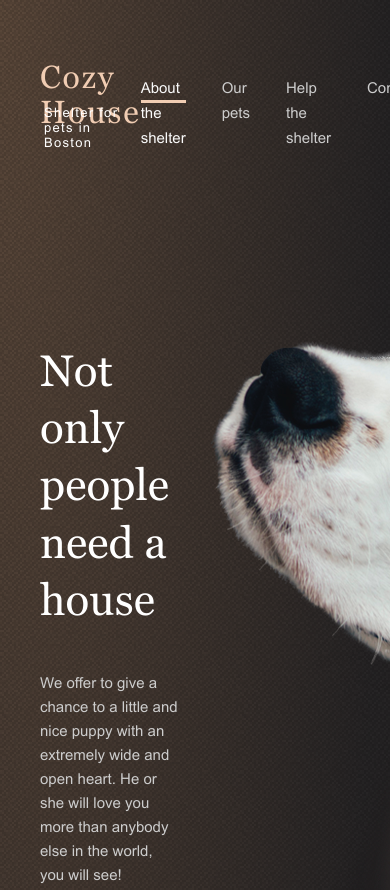
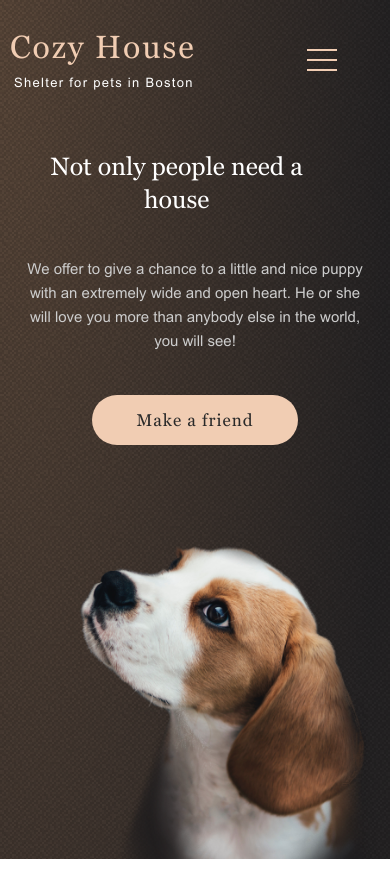
Before and after one commit to foxtrotkilomike/Pet-haven, a website: page shelter/index.html in a window 390 px wide. Shown: the top 890 px of the page. Drawn offline with Linux system fonts and the light colour scheme.

Commit message:
feat: add burger prototype

```diff
--- a/shelter/index.html
+++ b/shelter/index.html
@@ -40,6 +40,10 @@
           </ul>
         </nav>
       </div>
+      <button class="burger__button">
+        <span></span>
+      </button>
+      <div class="overlay"></div>
     </header>
 
     <main class="main">
@@ -257,6 +261,7 @@
       <div class="_ibg"></div>
     </footer>
   </div>
+  <script src="scripts/script.js"></script>
 </body>
 
 </html>
--- /dev/null
+++ b/shelter/scripts/script.js
@@ -0,0 +1,19 @@
+const body = document.querySelector('body')
+const wrapper = document.querySelector('.wrapper');
+const header = document.querySelector('.header__container');
+const headerMenu = document.querySelector('.header__menu');
+const burgerButton = document.querySelector('.burger__button');
+const overlay = document.querySelector('.overlay');
+
+burgerButton.addEventListener('click', ()=>{
+  headerMenu.classList.toggle('menu--active');
+  burgerButton.classList.toggle('menu--active');
+  if (document.querySelector('.overlay__active')) {
+    overlay.classList.remove('overlay__active');
+    body.style.cssText = 'overflow-y: visible';
+  } else {
+    overlay.classList.add('overlay__active');
+    body.style.cssText = 'overflow-y: hidden;';
+  }
+
+})
--- a/shelter/styles/sass/style.scss
+++ b/shelter/styles/sass/style.scss
@@ -49,6 +49,10 @@ a {
   @media (min-width: 768px) and (max-width: 1279px) {
     padding: 0 30px;
   }
+
+  @media (max-width: 767px) {
+    padding: 0 10px;
+  }
 }
 
 .heading--main {
@@ -98,7 +102,7 @@ a {
 
 .button-container {
   max-width: fit-content;
-  @media (min-width: 768px) and (max-width: 1279px) {
+  @media (max-width: 1279px) {
     margin: 0 auto;
   }
 }
@@ -166,7 +170,7 @@ a {
   padding: 60px 0;
   z-index: 10;
 
-  @media (min-width: 768px) and (max-width: 1279px) {
+  @media (max-width: 1279px) {
     padding-top: 30px;
   }
 
@@ -200,6 +204,110 @@ a {
 
   &__menu {
     margin-top: 15px;
+
+    @media (max-width: 767px) {
+      position: absolute;
+      top: 0;
+      right: -100%;
+      width: 320px;
+      height: 100vh;
+      margin-top: 0;
+      z-index: 5;
+      background-color: $color-dark-3xl;
+      transition: right 0.3s ease-out;
+
+      &.menu--active {
+        right: 0;
+      }
+
+      .menu {
+        &__list {
+          margin-top: 50%;
+          flex-direction: column;
+          align-items: center;
+        }
+
+        &__item {
+          height: 54px;
+          box-sizing: border-box;
+
+          &:not(:last-child) {
+            margin-right: 0;
+            margin-bottom: 40px;
+          }
+        }
+
+        &__link {
+          font-size: 32px;
+          line-height: 160%;
+        }
+      }
+    }
+  }
+}
+
+.overlay {
+  position: fixed;
+  top: 0;
+  left: 0;
+  width: 0;
+  height: 0;
+  z-index: 2;
+  background-color: transparent;
+  transition: background-color 0.3s ease;
+
+  &__active {
+    width: 100%;
+    height: 100%;
+    background-color: rgba(41, 41, 41, 0.6);
+  }
+}
+
+.burger__button {
+  display: none;
+  position: absolute;
+  z-index: 5;
+  right: 53px;
+  top: 49px;
+  width: 30px;
+  height: 22px;
+  padding: 0;
+  border: none;
+  background-color: transparent;
+  cursor: pointer;
+  transition: transform 0.3s ease-out;
+
+  &::before,
+  &::after,
+  & span {
+    position: absolute;
+    width: 100%;
+    height: 2px;
+    left: 0;
+    background-color: $color-primary;
+  }
+
+  &::before {
+    content: "";
+    top: 0;
+  }
+
+  &::after {
+    content: "";
+    bottom: 0;
+  }
+
+  & span {
+    top: 50%;
+    transform: translateY(-50%);
+  }
+
+  &.menu--active {
+    transform: rotate(90deg);
+  }
+
+  @media (max-width: 767px) {
+    display: block;
   }
 }
 
@@ -266,7 +374,8 @@ a {
     padding-top: 180px;
     z-index: 5;
 
-    @media (min-width: 768px) and (max-width: 1279px) {
+    // @media (min-width: 768px) and (max-width: 1279px) {
+    @media (max-width: 1279px) {
       flex-direction: column;
       align-items: center;
       padding-top: 150px;
@@ -282,9 +391,13 @@ a {
       margin-bottom: 42px;
     }
 
-    @media (min-width: 768px) and (max-width: 1279px) {
+    @media (max-width: 1279px) {
       max-width: 64.9%;
       padding-top: 0;
+    }
+
+    @media (max-width: 767px) {
+      max-width: 93.7%;
     }
   }
 
@@ -293,18 +406,28 @@ a {
     font-size: 44px;
     letter-spacing: 0;
     color: $color-light-xl;
+
+    @media (max-width: 767px) {
+      font-size: 25px;
+      text-align: center;
+    }
   }
 
   &__caption {
     color: $color-dark-s;
+
+    @media (max-width: 767px) {
+      text-align: center;
+    }
   }
 
   &__img {
     max-height: 728px;
     align-self: flex-end;
 
-    @media (min-width: 768px) and (max-width: 1279px) {
+    @media (max-width: 1279px) {
       max-width: 569px;
+      width: 81.25%;
     }
   }
 }
@@ -593,6 +716,7 @@ a {
     align-items: flex-start;
     align-content: center;
     flex-wrap: wrap;
+    column-gap: 30px;
 
     @media (min-width: 768px) and (max-width: 1279px) {
       padding: 0 64px;
@@ -624,7 +748,7 @@ a {
   }
 
   &__dog {
-    @media (max-width: 1000px) {
+    @media (max-width: 1070px) {
       margin: auto;
     }
   }
```
Also changed, not shown: shelter/styles/css/pets.css, shelter/styles/css/style.css, 2 other files.
